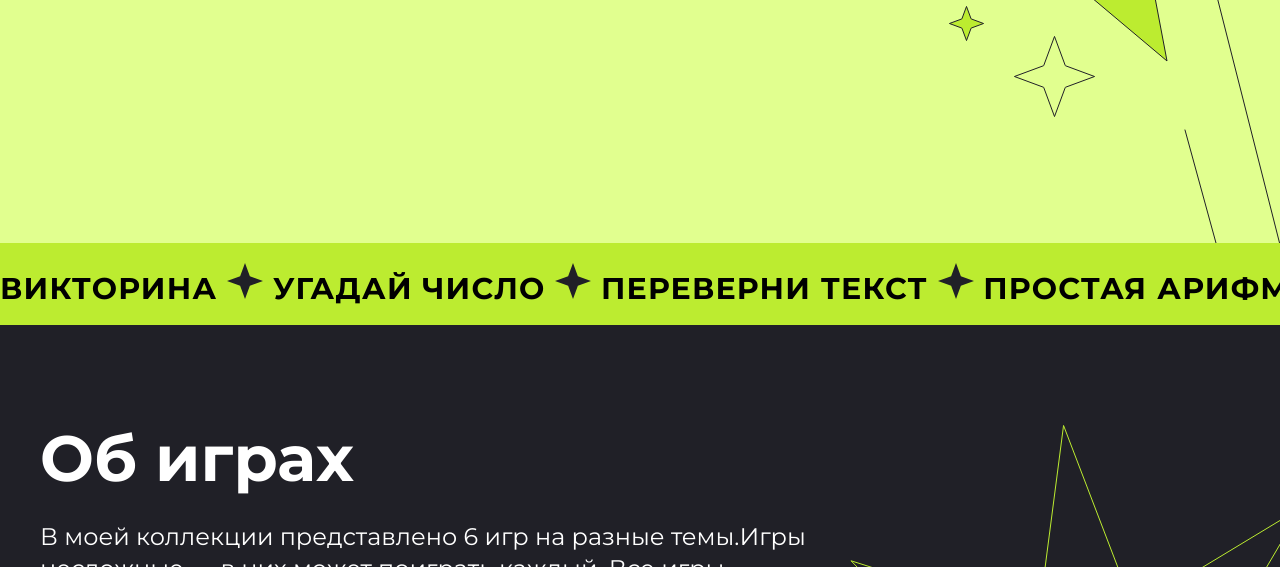
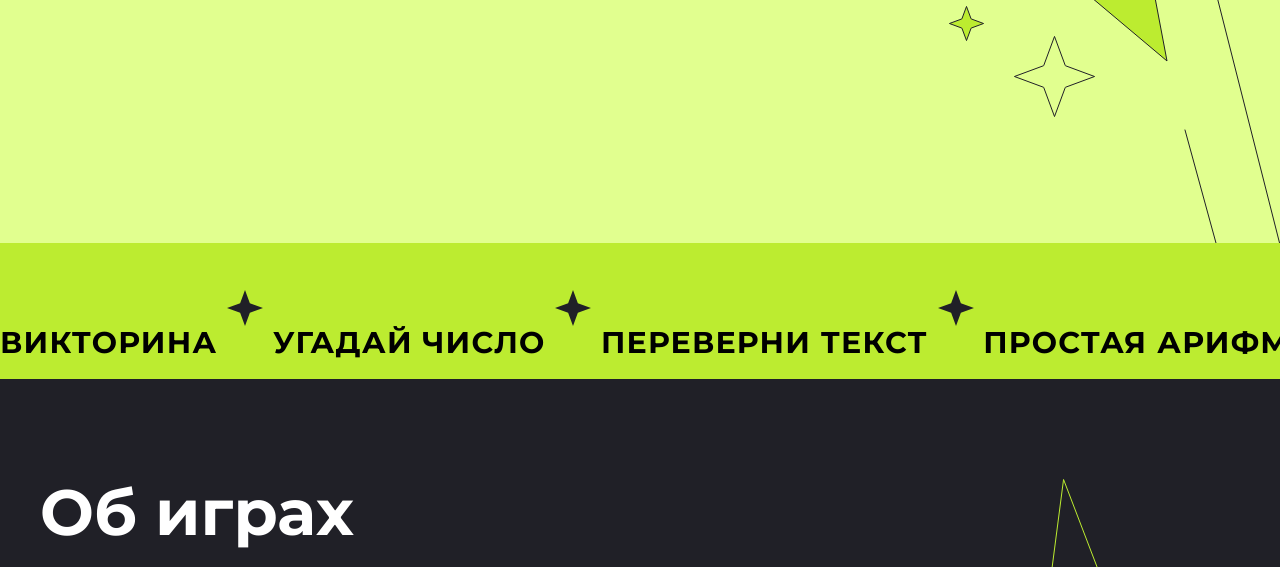
Before and after one commit to OlgaP15/-2-nd-course-hw, a plain HTML site: page index.html in a window 1280 px wide. Shown: the part 533-1100 px from the top of the page. Drawn offline with Linux system fonts and the light colour scheme.

Commit message:
добавление класса heder__img

```diff
--- a/index.html
+++ b/index.html
@@ -21,17 +21,17 @@
         <section class="heder__scrolling center">
             <div class="heder__scrolling-games">
                 <span>ВИКТОРИНА</span>
-                <img src="img-gaim/star-scrol.svg" alt="Star">
+                <img class="heder__img" src="img-gaim/star-scrol.svg" alt="Star">
                 <span>УГАДАЙ ЧИСЛО</span>
-                <img src="img-gaim/star-scrol.svg" alt="Star">
+                <img class="heder__img" src="img-gaim/star-scrol.svg" alt="Star">
                 <span>ПЕРЕВЕРНИ ТЕКСТ</span>
-                <img src="img-gaim/star-scrol.svg" alt="Star">
+                <img class="heder__img" src="img-gaim/star-scrol.svg" alt="Star">
                 <span>ПРОСТАЯ АРИФМЕТИКА</span>
-                <img src="img-gaim/star-scrol.svg" alt="Star">
+                <img class="heder__img" src="img-gaim/star-scrol.svg" alt="Star">
                 <span>КАМЕНЬ, НОЖНИЦЫ, БУМАГА</span>
-                <img src="img-gaim/star-scrol.svg" alt="Star">
+                <img class="heder__img" src="img-gaim/star-scrol.svg" alt="Star">
                 <span>ГЕНЕРАТОР СЛУЧАЙНЫХ ЦВЕТОВ</span>
-                <img src="img-gaim/star-scrol.svg" alt="Star">
+                <img class="heder__img" src="img-gaim/star-scrol.svg" alt="Star">
             </div>
         </section>
         <div class="about-games center">
--- a/index.scss
+++ b/index.scss
@@ -81,6 +81,10 @@ body {
     font-weight: 700;
     line-height: 33px;
     letter-spacing: 0.04em;
+}
+.heder__img {
+    padding-top: 27px;
+    padding-bottom: 27px;
 }
 
 .about-games {
```
Also changed, not shown: index.css, 1 other file.
